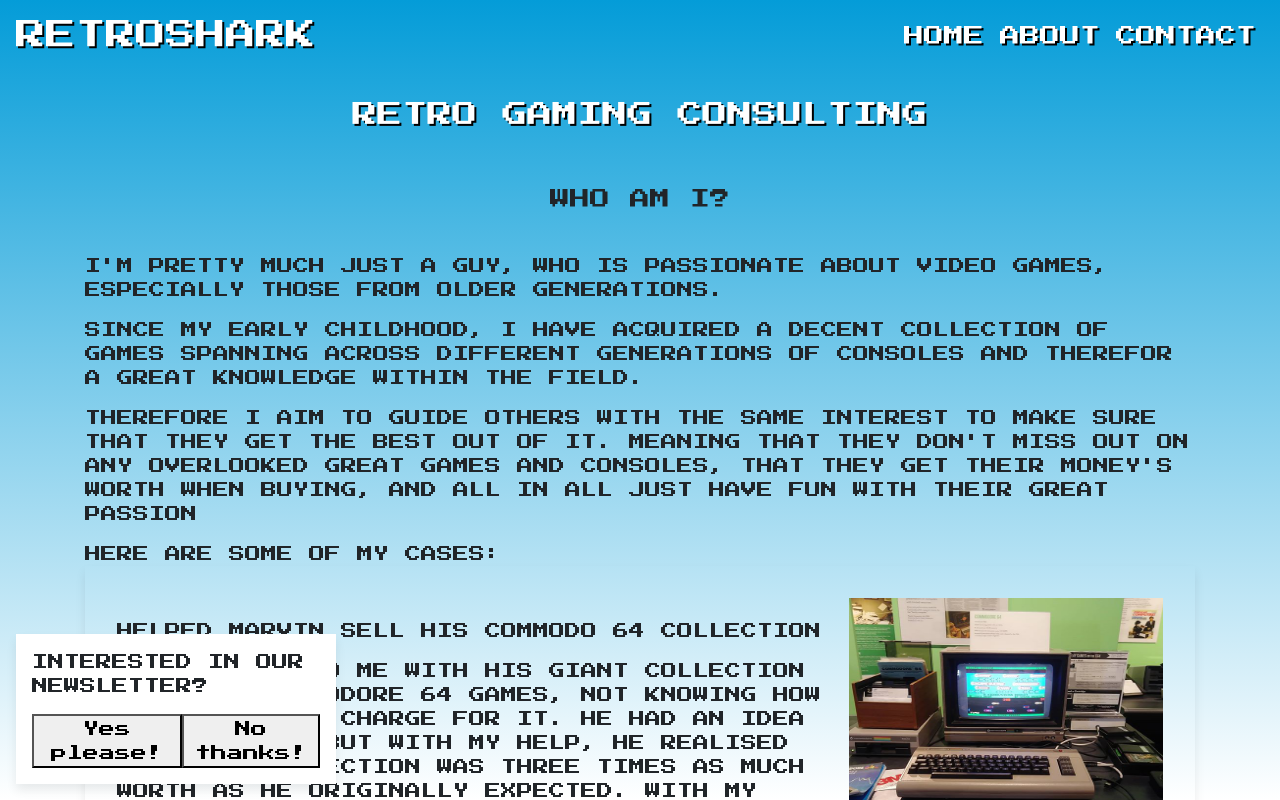
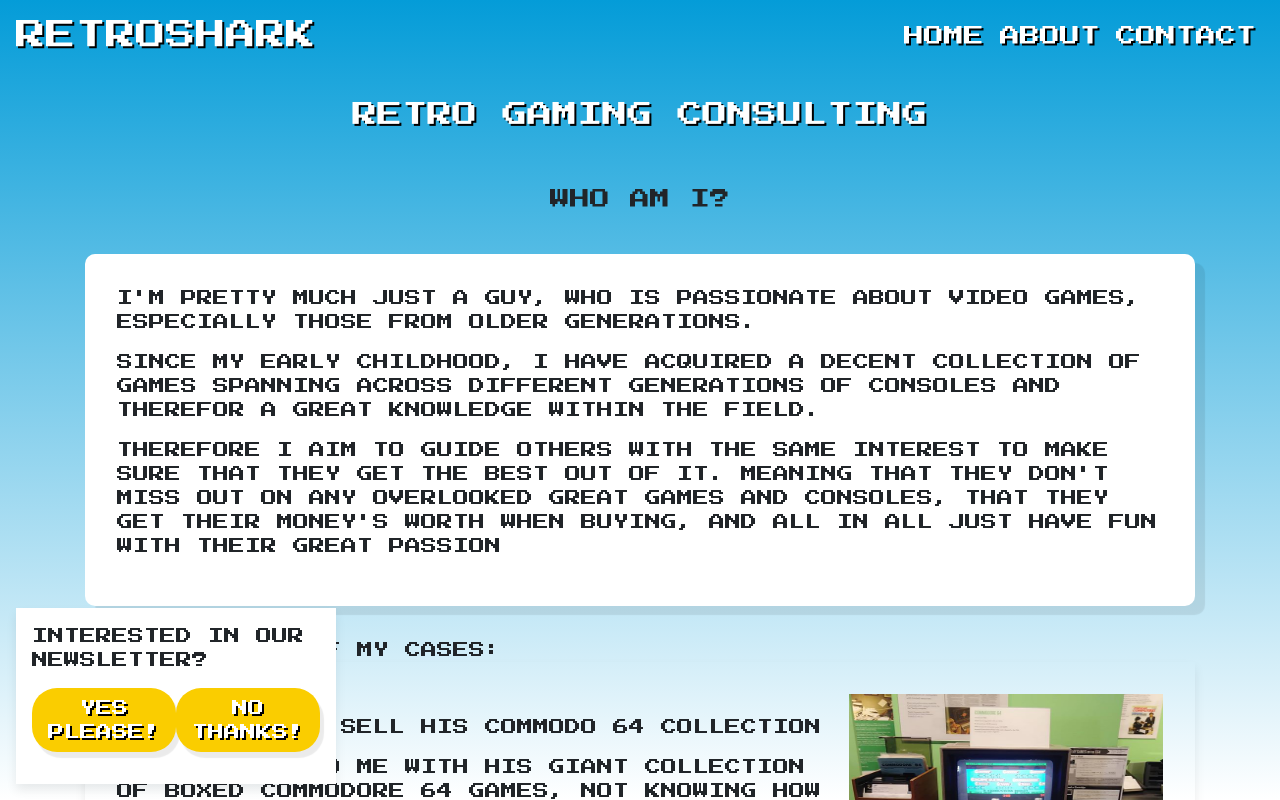
Before and after one commit to JonasThers/Retroshark, a React (Create React App) app: page /about in a window 1280 px wide. Shown: the top 800 px of the page. Built offline with nearby package versions, Linux system fonts and the light colour scheme.

Commit message:
Box container

```diff
--- a/src/components/404/404.js
+++ b/src/components/404/404.js
@@ -1,4 +1,4 @@
-import React, { useEffect } from "react";
+import React, { useEffect } from 'react';
 
 const NoMatch = () => {
 
@@ -8,7 +8,12 @@ const NoMatch = () => {
 
     return (
         <div className='container'>
-            <h2>404</h2>
+            <div className='page-title'>404</div>
+            <div className='box-container'>
+                <p>Oh no!</p>
+                <p>The game you're trying to play is not compartible with this console!</p>
+                <p>... meaning the page you're looking for couldn't be found</p>
+            </div>
         </div>
     );
 }
--- a/src/components/about/about.js
+++ b/src/components/about/about.js
@@ -10,6 +10,7 @@ const About = () => {
   return (
     <div className='container page-content'>
       <div className='page-title'>Who am I?</div>
+      <div className='box-container'>
         <p>
           I'm pretty much just a guy, who is passionate about video games,
           especially those from older generations.
@@ -20,11 +21,13 @@ const About = () => {
           knowledge within the field.
         </p>
         <p>
-        Therefore I aim to guide others with the same interest to make sure that
-        they get the best out of it. Meaning that they don't miss out on any
-        overlooked great games and consoles, that they get their money's worth
-        when buying, and all in all just have fun with their great passion
+          Therefore I aim to guide others with the same interest to make sure
+          that they get the best out of it. Meaning that they don't miss out on
+          any overlooked great games and consoles, that they get their money's
+          worth when buying, and all in all just have fun with their great
+          passion
         </p>
+      </div>
       <div>Here are some of my cases:</div>
       {caseData.map((caseData, index) => {
         return (
--- a/src/components/contact/contact.js
+++ b/src/components/contact/contact.js
@@ -17,6 +17,7 @@ const Contact = () => {
   return (
     <div className='container page-content'>
       <div className='page-title'>Contact me</div>
+      <div className='box-container'>
         <p>
           In need of my help? Or would you just like a discussion with a
           like-minded geek?
@@ -69,6 +70,7 @@ const Contact = () => {
           </div>
         )}
       </div>
+    </div>
   );
 };
 
--- a/src/components/home/home.js
+++ b/src/components/home/home.js
@@ -41,6 +41,7 @@ const Home = () => {
           content='Want to sell your old Super Nintendo, but dont know how much you can allow to charge for it?'
         />
       </div>
+      <div className='box-container'>
         <p>
           I'll make sure that you're all good to go to enjoy all the great
           classics out there!
@@ -49,6 +50,7 @@ const Home = () => {
           So in case you're tired of Bowser ruining your retro gaming
           experience...
         </p>
+      </div>
       <Link to='./contact'>
         <button>Lets get in touch!</button>
       </Link>
--- a/src/styles/pages/_layout.scss
+++ b/src/styles/pages/_layout.scss
@@ -7,6 +7,36 @@ body {
     text-align: center;
     font-size: map-get($font-sizes, 'default');
     margin-bottom: map-get($spacing-unit, 'default');;
+}
+
+button {
+    text-align: center;
+    width: 100%;
+    margin-bottom: map-get($spacing-unit, 'small');
+    background: map-get($colors, 'yellow');
+    text-transform: uppercase;
+    text-shadow: map-get($colors, 'black') 2px 2px;
+    color: map-get($colors, 'white');
+    border-radius: 25px;
+    padding-left: map-get($spacing-unit, 'small');
+    padding-right: map-get($spacing-unit, 'small');
+    padding-bottom: map-get($spacing-unit, 'tiny');
+    padding-top: map-get($spacing-unit, 'tiny');
+    box-shadow: 4px 6px 1px map-get($colors, 'box-shadow');
+    transition: 0.3s;
+    border: none;
+
+    &:hover {
+        box-shadow: 10px 6px 1px map-get($colors, 'box-shadow');
+    }
+}
+
+.box-container {
+    background: map-get($colors, 'white');
+    padding: map-get($spacing-unit, 'default');
+    margin-bottom: map-get($spacing-unit, 'default');
+    box-shadow: 10px 9px 1px map-get($colors, 'box-shadow');
+    border-radius: 10px;
 }
 
 .page-content {
--- a/src/styles/style.css
+++ b/src/styles/style.css
@@ -8,6 +8,40 @@ body {
   text-align: center;
   font-size: 20px;
   margin-bottom: 2em;
+}
+
+button {
+  text-align: center;
+  width: 100%;
+  margin-bottom: 1em;
+  background: #FACD00;
+  text-transform: uppercase;
+  text-shadow: black 2px 2px;
+  color: white;
+  border-radius: 25px;
+  padding-left: 1em;
+  padding-right: 1em;
+  padding-bottom: 0.5em;
+  padding-top: 0.5em;
+  -webkit-box-shadow: 4px 6px 1px rgba(0, 0, 0, 0.08);
+          box-shadow: 4px 6px 1px rgba(0, 0, 0, 0.08);
+  -webkit-transition: 0.3s;
+  transition: 0.3s;
+  border: none;
+}
+
+button:hover {
+  -webkit-box-shadow: 10px 6px 1px rgba(0, 0, 0, 0.08);
+          box-shadow: 10px 6px 1px rgba(0, 0, 0, 0.08);
+}
+
+.box-container {
+  background: white;
+  padding: 2em;
+  margin-bottom: 2em;
+  -webkit-box-shadow: 10px 9px 1px rgba(0, 0, 0, 0.08);
+          box-shadow: 10px 9px 1px rgba(0, 0, 0, 0.08);
+  border-radius: 10px;
 }
 
 .page-content {
@@ -114,31 +148,6 @@ body {
   -webkit-box-direction: normal;
       -ms-flex-direction: column;
           flex-direction: column;
-}
-
-.intro__buttons button {
-  text-align: center;
-  width: 100%;
-  margin-bottom: 1em;
-  background: #FACD00;
-  text-transform: uppercase;
-  text-shadow: black 2px 2px;
-  color: white;
-  border-radius: 25px;
-  padding-left: 1em;
-  padding-right: 1em;
-  padding-bottom: 0.5em;
-  padding-top: 0.5em;
-  -webkit-box-shadow: 4px 6px 1px rgba(0, 0, 0, 0.08);
-          box-shadow: 4px 6px 1px rgba(0, 0, 0, 0.08);
-  -webkit-transition: 0.3s;
-  transition: 0.3s;
-  border: none;
-}
-
-.intro__buttons button:hover {
-  -webkit-box-shadow: 10px 6px 1px rgba(0, 0, 0, 0.08);
-          box-shadow: 10px 6px 1px rgba(0, 0, 0, 0.08);
 }
 
 @media (min-width: 768px) {
```
Also changed, not shown: src/styles/pages/home/_intro-text.scss (+0 -22 lines), 1 other file (tests, documents, lock files or other folders). Lines whose indentation alone changed are shown as unchanged.
